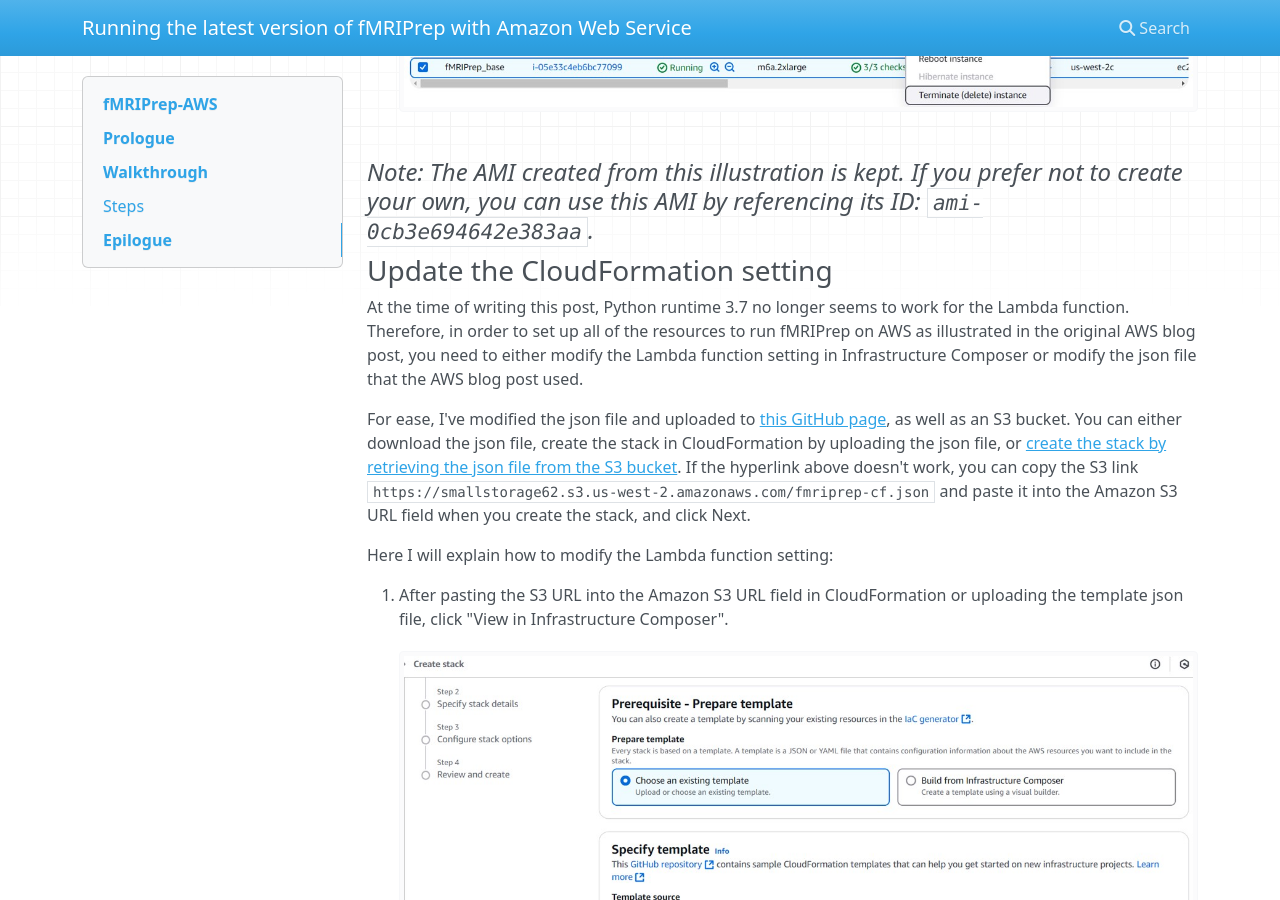
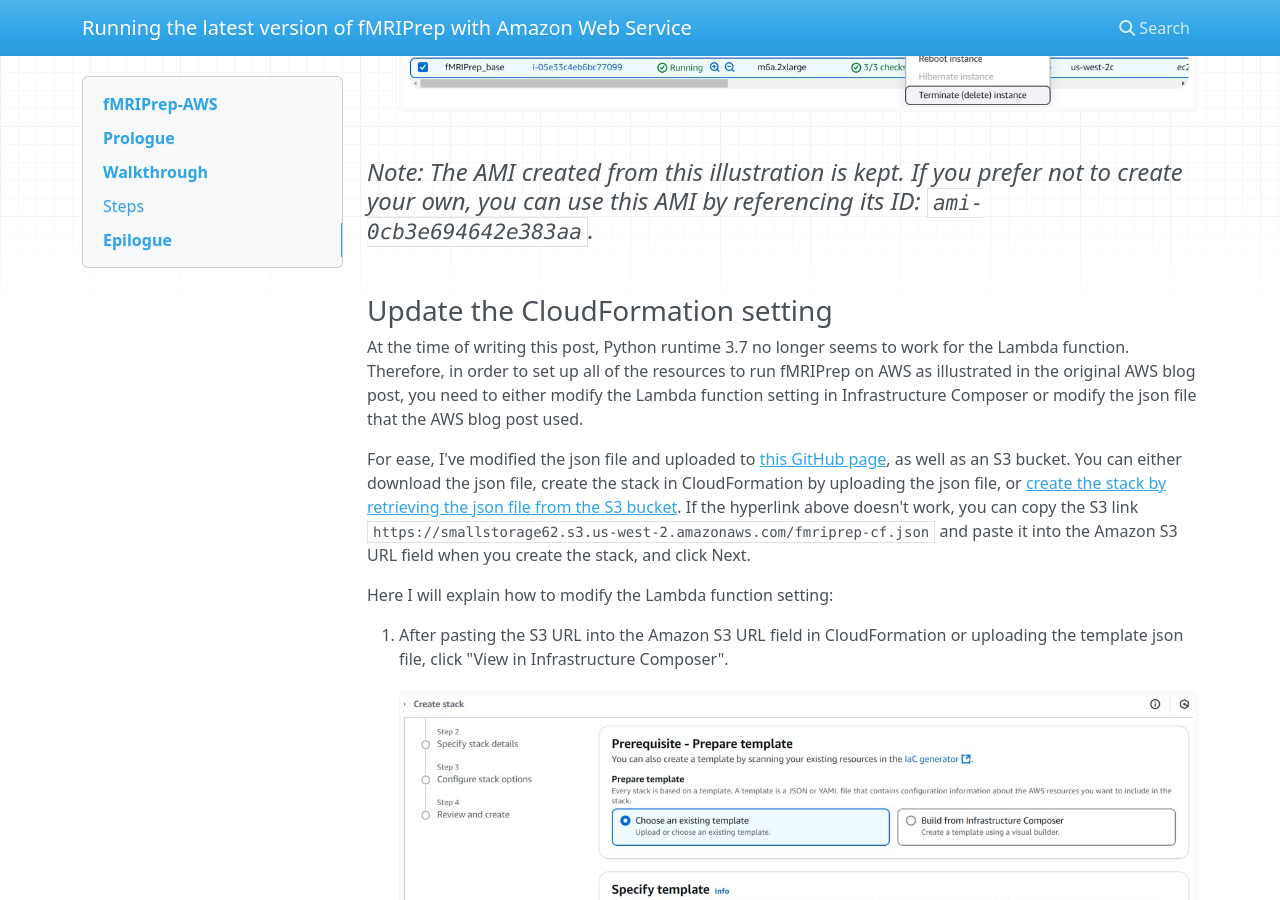
Before and after one commit to jwu103/fMRIPrep-with-AWS, an MkDocs documentation site: the page built from docs/index.md, in a window 1280 px wide and 900 px high, scrolled down 5671 px. Built offline with MkDocs 1.6.1, drawn with Linux system fonts in a browser that asks for light colours; nearby versions of some CDN libraries.

Commit message:
Update index.md

````diff
--- a/docs/index.md
+++ b/docs/index.md
@@ -83,7 +83,8 @@
 4. After creating the AMI, don't forget to terminate the EC2 instance! Otherwise you will continue to be charged for it!<br>
 ![EC2_instance_terminate](images/EC2_instance_terminate.jpg)
 
-#### *Note: The AMI created from this illustration is kept. If you prefer not to create your own, you can use this AMI by referencing its ID: ```ami-0cb3e694642e383aa```.*
+#### *Note: The AMI created from this illustration is kept. If you prefer not to create your own, you can use this AMI by referencing its ID: ```ami-0cb3e694642e383aa```.*<br>
+<br>
 
 ### Update the CloudFormation setting
 At the time of writing this post, Python runtime 3.7 no longer seems to work for the Lambda function. Therefore, in order to set up all of the resources to run fMRIPrep on AWS as illustrated in the original AWS blog post, you need to either modify the Lambda function setting in Infrastructure Composer or modify the json file that the AWS blog post used.<br>
````
